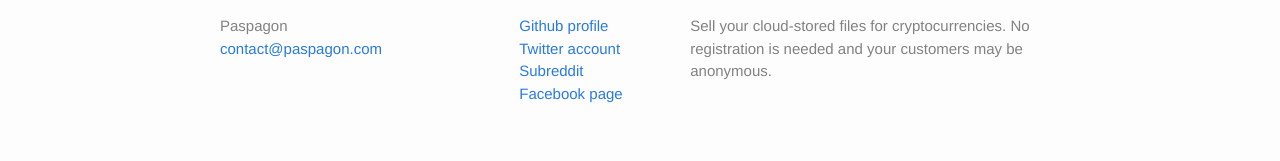
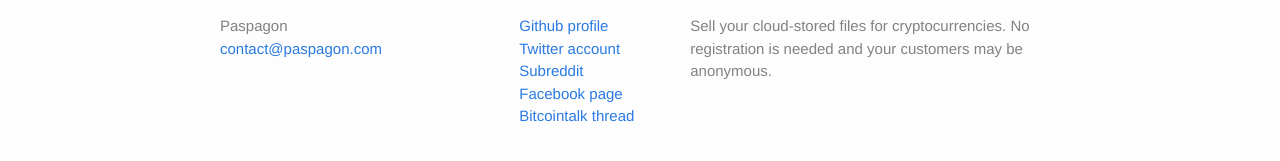
Before and after one commit to Paspagon/paspagon.github.io, a Jekyll site: the page built from index.md, in a window 1280 px wide and 1130 px high. Shown: the part 942-1103 px from the top of the window. Built offline with Jekyll 4.4.1, drawn with Linux system fonts in a browser that asks for light colours.

Commit message:
Add an URL to Bitcointalk thread

```diff
--- a/_config.yml
+++ b/_config.yml
@@ -11,6 +11,7 @@ twitter_username: Paspagon
 github_username:  Paspagon
 subreddit: Paspagon
 facebook_page: Paspagon
+bitcointalk_thread_url: https://bitcointalk.org/index.php?topic=1362364.0
 
 # Build settings
 markdown: kramdown
--- a/_includes/footer.html
+++ b/_includes/footer.html
@@ -39,6 +39,12 @@
               <a href="https://facebook.com/{{ site.facebook_page }}">Facebook page</a>
             </li>
           {% endif %}
+
+          {% if site.bitcointalk_thread_url %}
+            <li>
+              <a href="{{ site.bitcointalk_thread_url }}">Bitcointalk thread</a>
+            </li>
+          {% endif %}
         </ul>
       </div>
 
```
